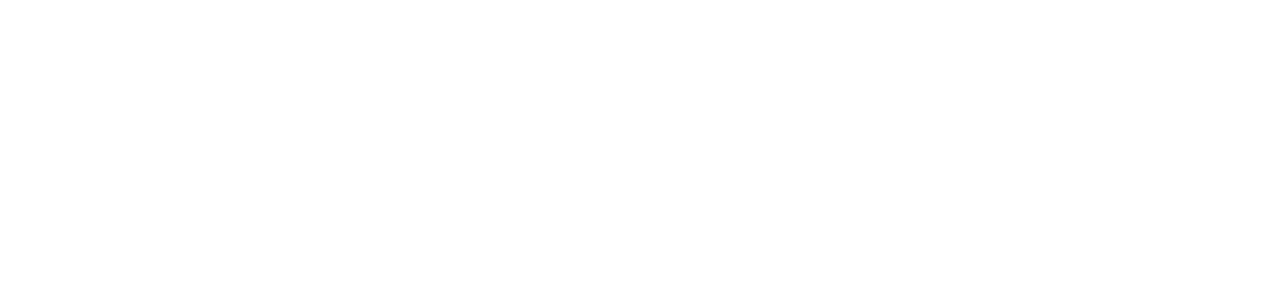
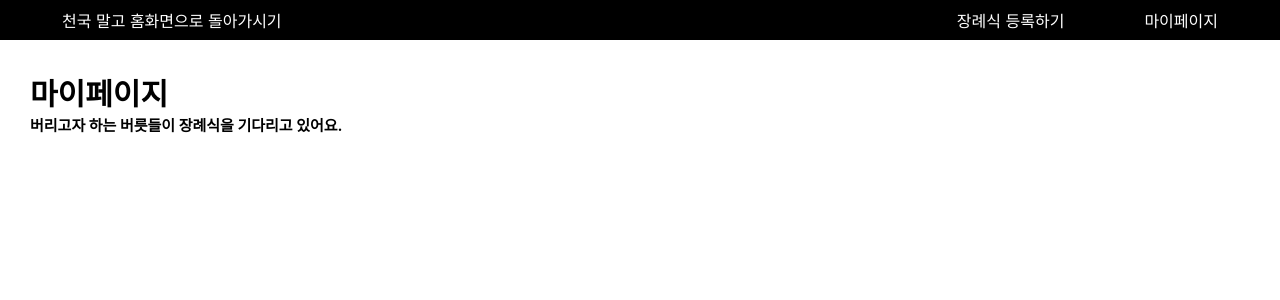
Before and after one commit to 2nd-PARD-WEB-PART/PARD-2th-Memorial, a React (Create React App) app in the folder memorial-frontend/: page /MyPage in a window 1280 px wide. Before the commit this address had no page. Shown: the top 300 px of the page. Built offline with nearby package versions, Linux system fonts and the light colour scheme.

Commit message:
231125 광일 : 중간 commit

```diff
--- a/memorial-frontend/src/App.js
+++ b/memorial-frontend/src/App.js
@@ -5,6 +5,7 @@
 import AddPage from './pages/AddPage';
 import ViewPage from './pages/ViewPage';
 import Login from './pages/Login';
+import MyPage from './pages/MyPage'
 import UserProvider from "./contexts/userContext";
 function App() {
 
@@ -17,6 +18,7 @@
                     <Route path="/Login" element={<Login/>}/>
                     <Route path="/AddPage" element={<AddPage />}/>
                     <Route path="/ViewPage" element={<ViewPage/>}/>
+                    <Route path="/MyPage" element={<MyPage/>}/>
                 </Route>
             </Routes>
         </UserProvider>
--- a/memorial-frontend/src/components/box.js
+++ b/memorial-frontend/src/components/box.js
@@ -11,6 +11,7 @@
     box-sizing : ${props => props.boxSizing || "border-box"};
     background-color: ${props => props.backgroundColor || " black"};
     color: ${props => props.backgroundColor || " white"};
+    padding : ${props => props.padding || "10px"}
 
 `;
 
--- a/memorial-frontend/src/pages/Layout.js
+++ b/memorial-frontend/src/pages/Layout.js
@@ -24,7 +24,7 @@
                     <Link to="/AddPage" style={linkStyle}>
                         <Menu>장례식 등록하기</Menu>
                     </Link>
-                    <Link to="/ViewPage" style={linkStyle}>
+                    <Link to="/MyPage" style={linkStyle}>
                         <Menu>마이페이지</Menu>
                     </Link>
                 </Div>
--- /dev/null
+++ b/memorial-frontend/src/pages/MyPage.js
@@ -0,0 +1,26 @@
+import {Div, P} from '../components/box'
+function MyPage() {
+    return (
+        <Div
+            backgroundColor="none"
+            border="none"
+            height="calc(100vh - 40px)"
+            flexDirection="column">
+            <Div
+                width="100%"
+                backgroundColor="none"
+                border="none"
+                height="100%"
+                flexDirection="column"
+                justifyContent="start"
+                alignItems="top"
+                padding="20px">
+
+                <P fontSize="30px">마이페이지</P>
+                <P fontSize="15px">버리고자 하는 버릇들이 장례식을 기다리고 있어요.</P>
+            </Div>
+        </Div>
+    );
+}
+
+export default MyPage;
```
Lines whose indentation alone changed are shown as unchanged.
